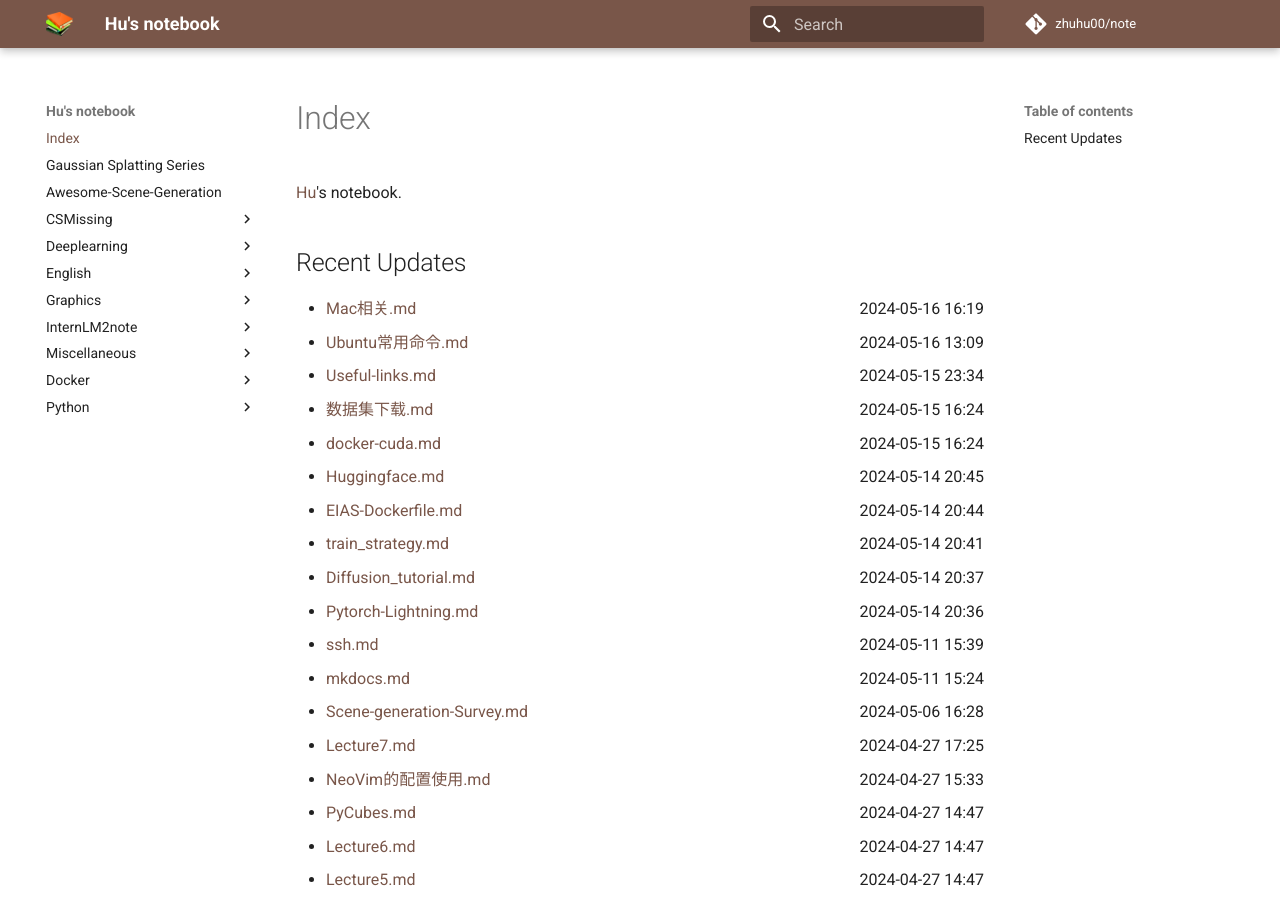
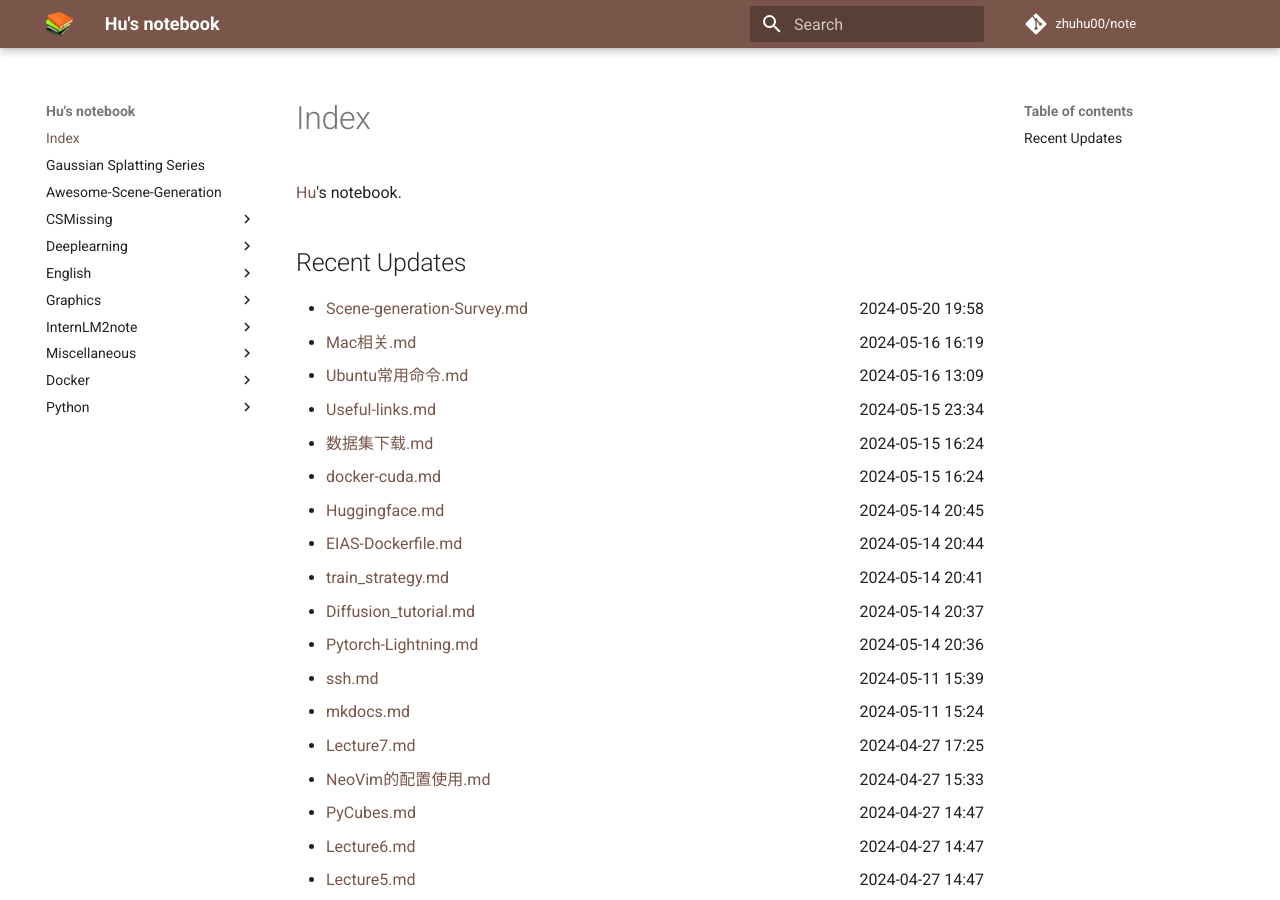
Before and after one commit to zhuhu00/note, an MkDocs documentation site: the page built from docs/index.md, in a window 1280 px wide and 900 px high. Built offline with MkDocs 1.6.1 and Material for MkDocs 9.7.7, drawn with Linux system fonts in a browser that asks for light colours; comment, search, counter and statistics services are not loaded.

Commit message:
update recent

```diff
--- a/docs/index.md
+++ b/docs/index.md
@@ -4,6 +4,7 @@
 [Hu](https://zhuhu00.top/)'s notebook.
 
 ## Recent Updates
+- [Scene-generation-Survey.md](Scene-generation-Survey/) <span style="float: right;">2024-05-20 19:58</span>
 - [Mac相关.md](CSMissing/Mac相关/) <span style="float: right;">2024-05-16 16:19</span>
 - [Ubuntu常用命令.md](CSMissing/Ubuntu常用命令/) <span style="float: right;">2024-05-16 13:09</span>
 - [Useful-links.md](CSMissing/Useful-links/) <span style="float: right;">2024-05-15 23:34</span>
@@ -16,7 +17,6 @@
 - [Pytorch-Lightning.md](python/Pytorch-Lightning/) <span style="float: right;">2024-05-14 20:36</span>
 - [ssh.md](CSMissing/ssh/) <span style="float: right;">2024-05-11 15:39</span>
 - [mkdocs.md](Miscellaneous/mkdocs/) <span style="float: right;">2024-05-11 15:24</span>
-- [Scene-generation-Survey.md](Scene-generation-Survey/) <span style="float: right;">2024-05-06 16:28</span>
 - [Lecture7.md](InternLM2note/Lecture7/) <span style="float: right;">2024-04-27 17:25</span>
 - [NeoVim的配置使用.md](CSMissing/NeoVim的配置使用/) <span style="float: right;">2024-04-27 15:33</span>
 - [PyCubes.md](python/PyCubes/) <span style="float: right;">2024-04-27 14:47</span>
```
